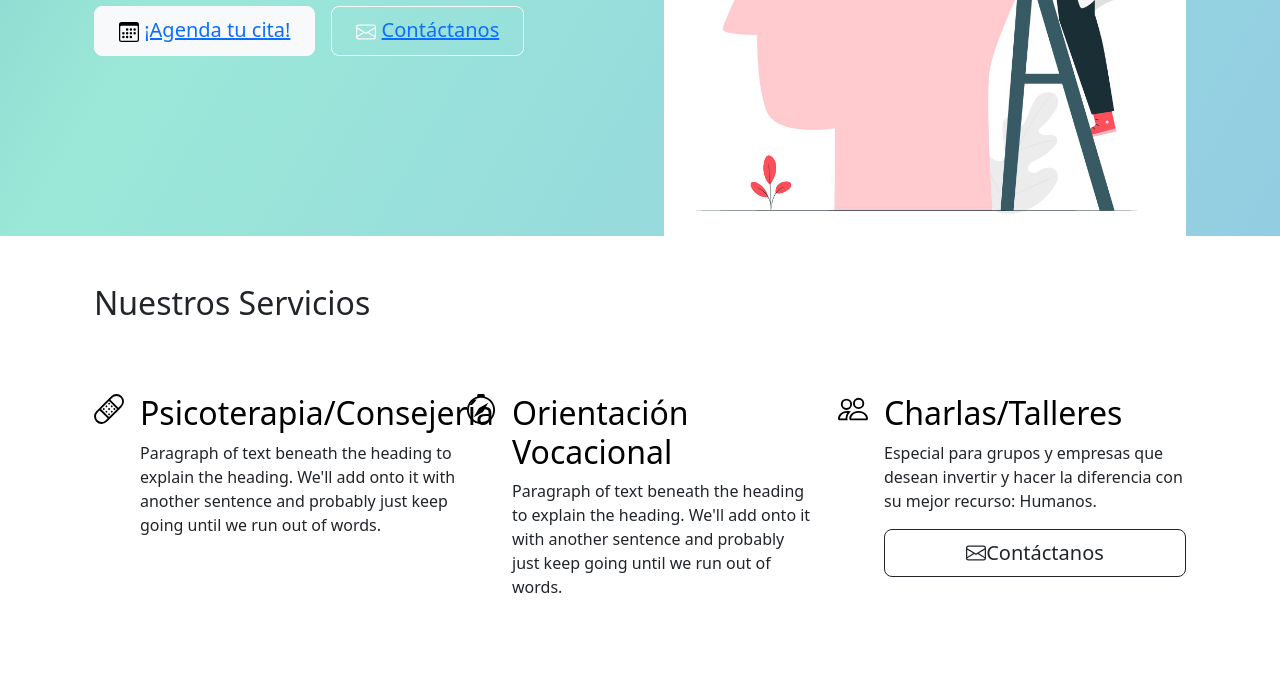
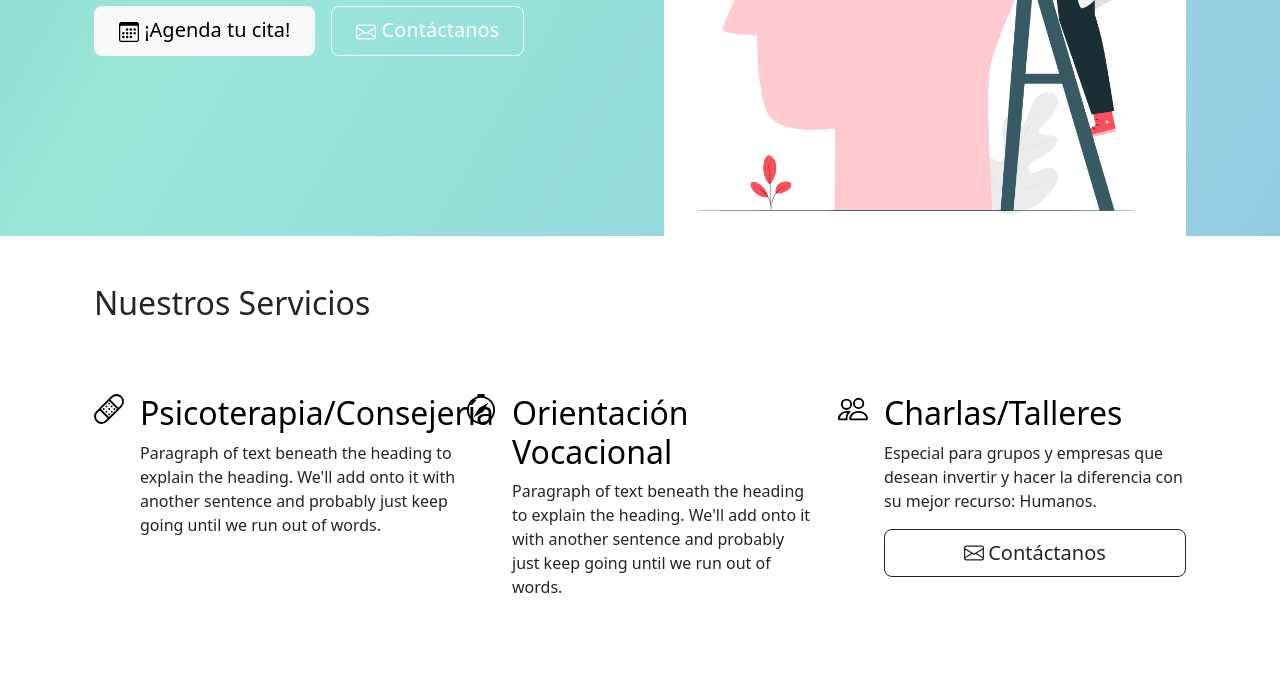
Before and after one commit to dtoled0/avenircenterhnn, a plain HTML site: page index.html in a window 1280 px wide. Shown: the part 470-1160 px from the top of the page. Drawn offline with nearby package versions, Linux system fonts and the light colour scheme; a web font is replaced by a local one.

Commit message:
updated styles.css file (1.1)

```diff
--- a/CSS/styles.css
+++ b/CSS/styles.css
@@ -38,3 +38,26 @@
     justify-content: center;
     align-items: center;
   }
+
+  .envelope-svg {
+    margin-right: 4px;
+  }
+
+  #linkAgendarCalendly {
+    text-decoration: none;
+    color: black;
+  }
+
+  #linkContactanos {
+    text-decoration: none;
+    color: white;
+  }
+
+  span:hover {
+    color: black;
+  }
+
+  #footer {
+    font-family: 'Lucida Sans', 'Lucida Sans Regular', 'Lucida Grande', 'Lucida Sans Unicode', Geneva, Verdana, sans-serif;
+    font-size: medium;
+  }
```
